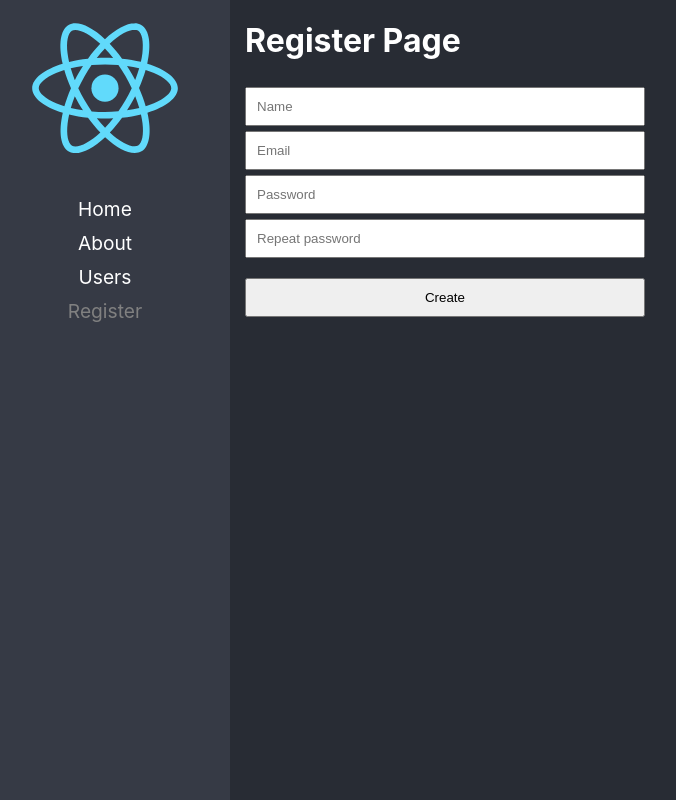
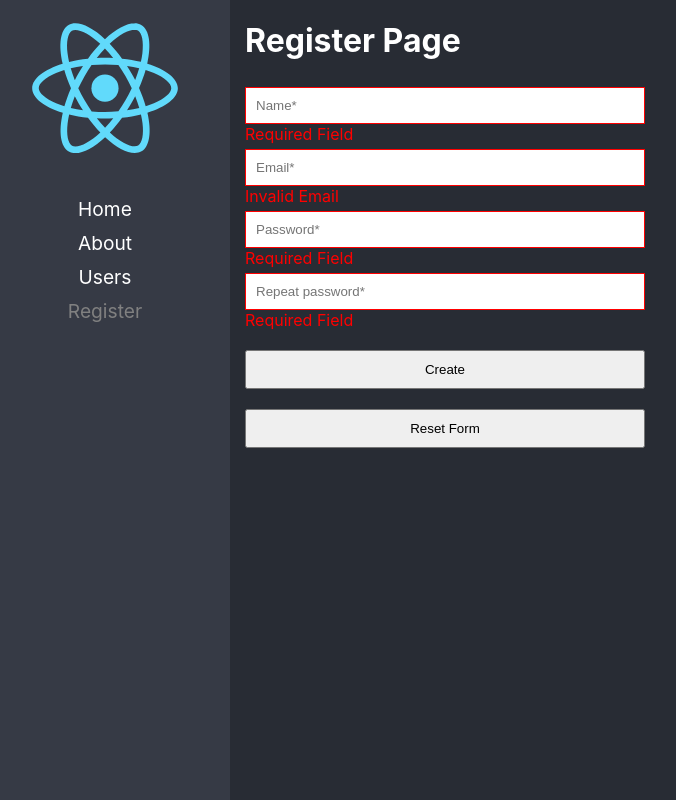
Before and after one commit to FranCarn/CourseADVCR, a React (Create React App) app: page /register in a window 1280 px wide. Shown: the whole page, without its empty margins (20-696 px from the left). Built offline with nearby package versions, Linux system fonts and the light colour scheme.

Commit message:
expand funcionalities of useForm

```diff
--- a/src/03-Forms/hooks/useForm.ts
+++ b/src/03-Forms/hooks/useForm.ts
@@ -11,9 +11,21 @@ export const useForm = <T>(initialValue: T) => {
     }));
   };
 
+  const resetForm = () => {
+    setFormData({ ...initialValue });
+  };
+
+  const isValidEmail = (email: string) => {
+    const re =
+      /^(([^<>()[\]\\.,;:\s@"]+(\.[^<>()[\]\\.,;:\s@"]+)*)|(".+"))@((\[[0-9]{1,3}\.[0-9]{1,3}\.[0-9]{1,3}\.[0-9]{1,3}\])|(([a-zA-Z\-0-9]+\.)+[a-zA-Z]{2,}))$/;
+    return re.test(email);
+  };
+
   return {
     ...formData,
     formData,
     handleChange,
+    isValidEmail,
+    resetForm,
   };
 };
--- a/src/03-Forms/pages/RegisterPage.tsx
+++ b/src/03-Forms/pages/RegisterPage.tsx
@@ -3,14 +3,21 @@ import { useForm } from "../hooks/useForm";
 import "../styles/styles.css";
 
 export const RegisterPage = () => {
-  const { email, formData, name, password1, password2, handleChange } = useForm(
-    {
-      name: "",
-      email: "",
-      password1: "",
-      password2: "",
-    }
-  );
+  const {
+    email,
+    formData,
+    name,
+    password1,
+    password2,
+    handleChange,
+    isValidEmail,
+    resetForm,
+  } = useForm({
+    name: "",
+    email: "",
+    password1: "",
+    password2: "",
+  });
   const handleSubmit = (ev: FormEvent<HTMLFormElement>) => {
     ev.preventDefault();
     console.log(formData);
@@ -23,36 +30,53 @@ export const RegisterPage = () => {
         <input
           type="text"
           name="name"
-          placeholder="Name"
+          placeholder="Name*"
           required
           value={name}
           onChange={handleChange}
+          className={`${!name.trim() && "has-error"}`}
         />
+        {!name.trim() && <span>Required Field</span>}
         <input
           type="email"
           name="email"
-          placeholder="Email"
+          placeholder="Email*"
           required
           value={email}
           onChange={handleChange}
+          className={`${!isValidEmail(email) && "has-error"}`}
         />
+        {!isValidEmail(email) && <span>Invalid Email</span>}
         <input
           type="password"
           name="password1"
-          placeholder="Password"
+          placeholder="Password*"
           required
           value={password1}
           onChange={handleChange}
+          className={`${!password1.trim() && "has-error"}`}
         />
+        {!password1.trim() && <span>Required Field</span>}
+        {password1.trim().length < 6 && password1.trim() && (
+          <span>Password must be more than 6 characters</span>
+        )}
         <input
           type="password"
           name="password2"
-          placeholder="Repeat password"
+          placeholder="Repeat password*"
           required
           value={password2}
           onChange={handleChange}
+          className={`${!password2.trim() && "has-error"}`}
         />
+        {!password2.trim() && <span>Required Field</span>}
+        {password2.trim() !== password1.trim() && password2.trim() && (
+          <span>Password doesn't match</span>
+        )}
         <button type="submit">Create</button>
+        <button type="button" onClick={resetForm}>
+          Reset Form
+        </button>
       </form>
     </div>
   );
```
